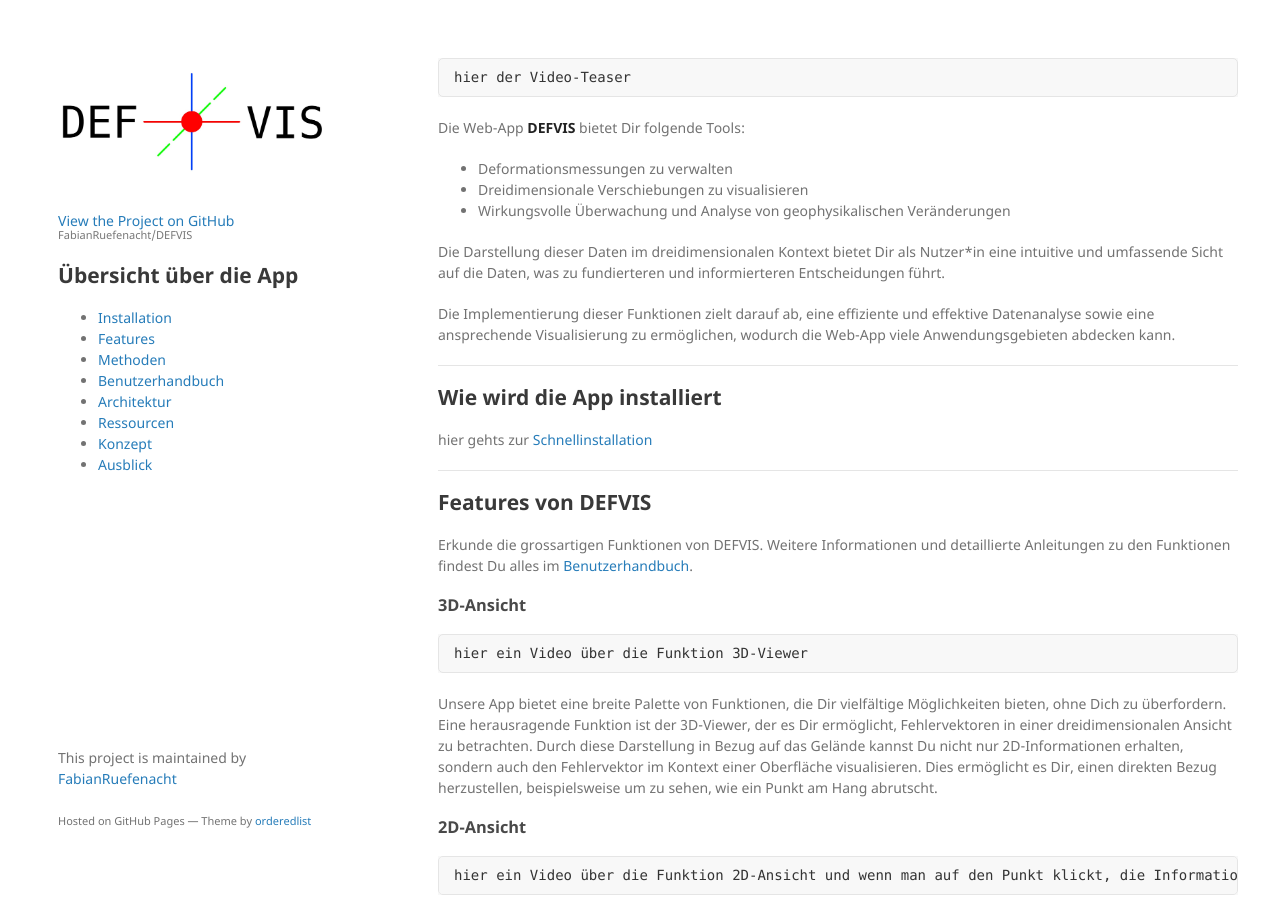
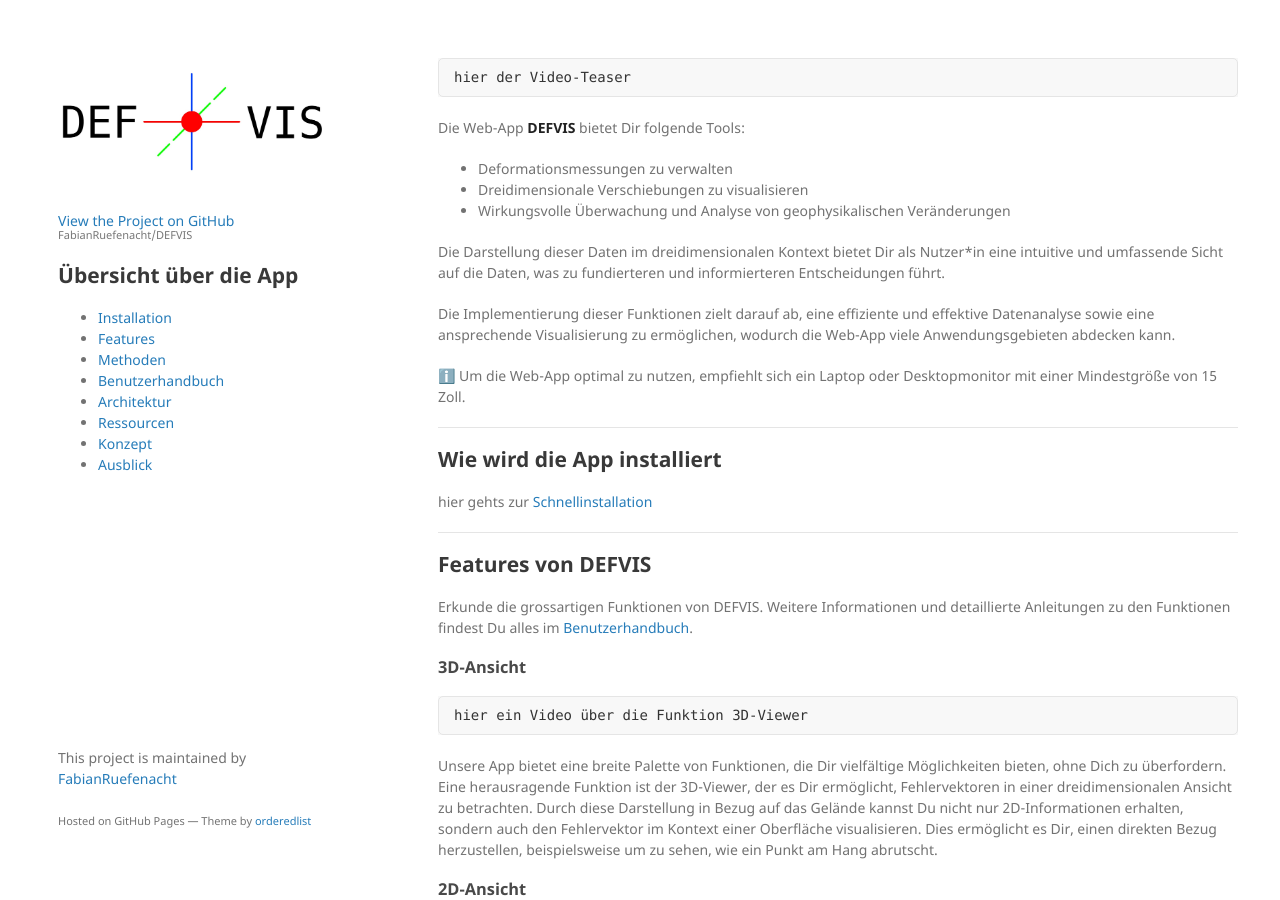
Before and after one commit to FabianRuefenacht/DEFVIS, a Jekyll site: the page built from docs/index.md, in a window 1280 px wide and 900 px high. Built offline with Jekyll 4.4.1, drawn with Linux system fonts in a browser that asks for light colours; our own code applies the rules of GitHub Pages for plain Markdown files.

Commit message:
Update index.md

```diff
--- a/docs/index.md
+++ b/docs/index.md
@@ -12,7 +12,7 @@
 
 Die Implementierung dieser Funktionen zielt darauf ab, eine effiziente und effektive Datenanalyse sowie eine ansprechende Visualisierung zu ermöglichen, wodurch die Web-App viele Anwendungsgebieten abdecken kann.
 
-<i class="fa fa-info-circle" aria-hidden="true"></i>
+ℹ️ Um die Web-App optimal zu nutzen, empfiehlt sich ein Laptop oder Desktopmonitor mit einer Mindestgröße von 15 Zoll.
 
 ---
 
```
